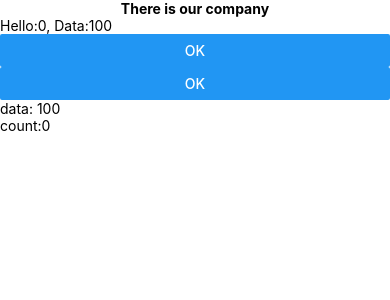
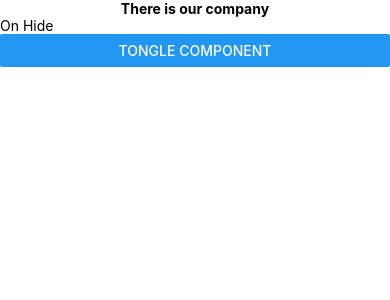
Before and after one commit to ProgramerSalar/react-Native, a React Native app in the folder AwesomeProject/: screen / in a window 390 px wide. Shown: the top 300 px of the page. Built offline with nearby package versions, Linux system fonts and the light colour scheme.

Commit message:
Togle, show and hide component

```diff
--- a/AwesomeProject/components/company.js
+++ b/AwesomeProject/components/company.js
@@ -4,52 +4,36 @@ import { styles } from './style';
 import Student from './student';
 
 
-export const Manish = () => {
-    const [count, setCount] = useState(0)
-    const [data, setData] = useState(100)
-
-
-
-    // useEffect(() => {
-    //     console.warn(count)
-    //     console.warn(data)
-
-    // },[count, data]);
-
-
-    // useEffect(() => {
-    //     console.warn(data)
-    // },[data])
 
 
 
 
-
-
-
+export const Manish = () => {
+    const [hide, hideState] = useState(false)
 
     return(
         <View>
-            <Text>Hello:{count}, Data:{data}</Text>
-            <Button title='ok' onPress={() => setCount(count+1)}></Button>
-            <Button title='ok' onPress={() => setData(data+1)}></Button>
+            <Text>On Hide </Text>
+            {/* <Button title='Hide' onPress={() => hideState(false)}></Button>
+            <Button title='Show' onPress={() => hideState(true)}></Button> */}
+            <Button title='Tongle Component' onPress={() => hideState(!hide)}></Button>
 
-            <User info={{data, count}}/>
+            {
+                hide ? <User/> : null
+            }
+
+
         </View>
     )
 }
 
 
 
-const User = (props) => {
-    useEffect(() => {
-        console.warn(props.info)
-    },[props.info.data, props.info.count])
-
+const User = () => {
     return(
         <View>
-            <Text>data: {props.info.data}</Text>
-            <Text>count:{props.info.count} </Text>
+            <Text>Hide components</Text>
+
         </View>
     )
 }
```
